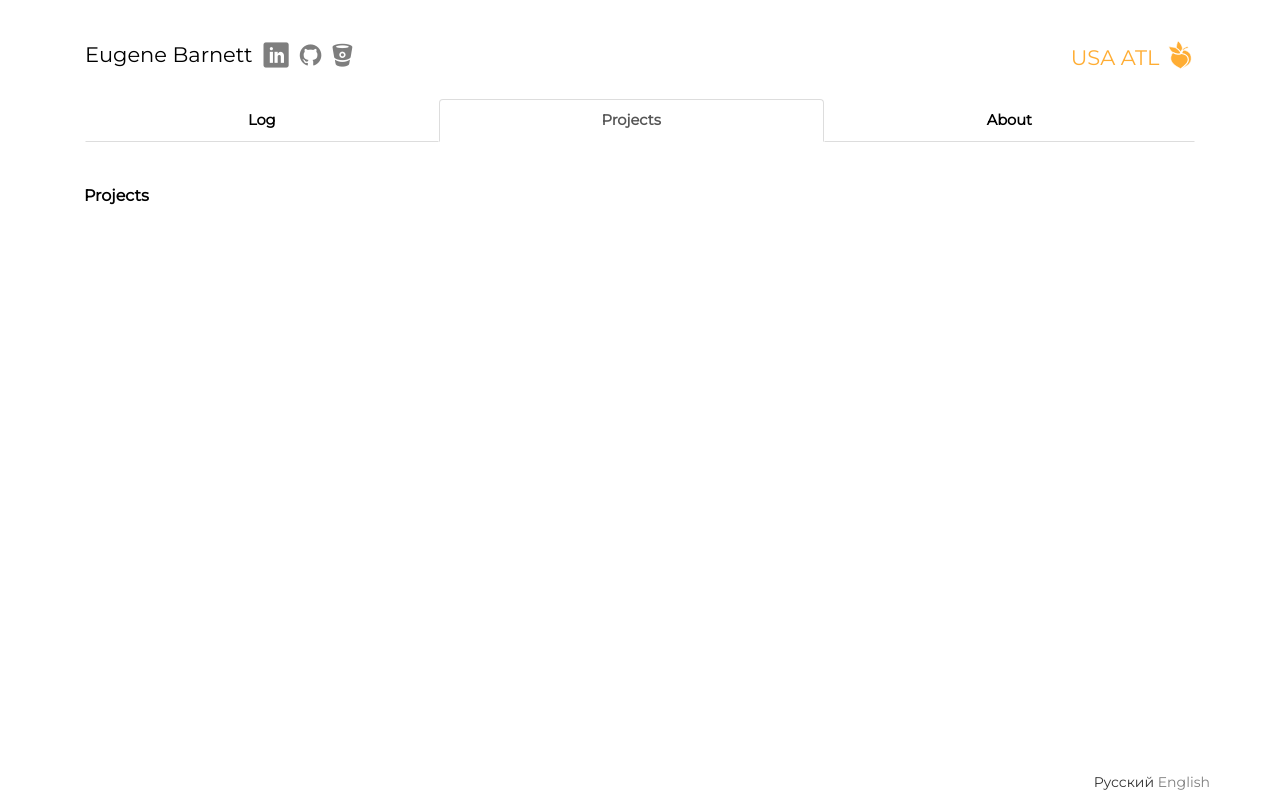
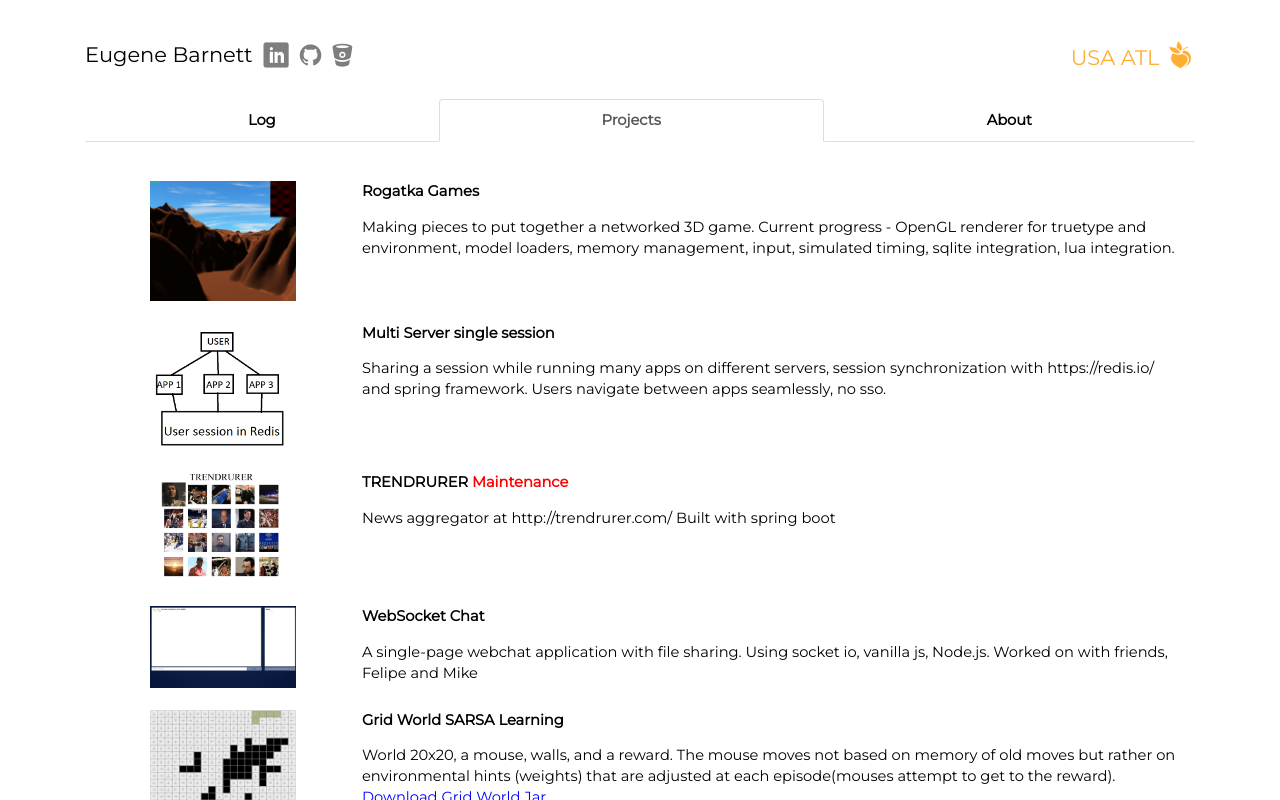
Before and after one commit to awesomekosm/awesomekosm.github.io, a plain HTML site: page index.html in a window 1280 px wide. Both pictures are taken after a click on the link "Projects". Shown: the top 800 px of the page. Drawn offline with nearby package versions, Linux system fonts and the light colour scheme; a small style sheet from the web is missing; files whose address does not match are found by name; a web font is replaced by a local one.

Commit message:
Added project section
-renderProjectList
--takes a script template and generates
--a list of projects from json list in
--list.js
--Done in case I move this project to
--be a deployable with services serving
--json

```diff
--- a/css/global.css
+++ b/css/global.css
@@ -152,8 +152,49 @@
     max-width: 30px;
 }
 
+#projects-list {
+    list-style-type: none;
+    padding: 0;
+    margin-top: 1em;
+    max-width: 100em;
+}
+
+#projects-list .project-info{
+    padding-left: 0;
+}
+
+#projects-list .download-link:hover > p{
+    color: blue;
+}
+
+#projects-list a {
+    display: inline-block;
+    text-align: center;
+}
+
+#projects-list li img {
+    max-width: 10em;
+    max-height: 10em;
+    padding: 0;
+}
+
+#projects-list .project-title {
+    margin-bottom: 1em;
+    font-weight: bold;
+}
+
+#projects-list li {
+    padding: 0.75em 0;
+    overflow: auto;
+    transition: background 0.5s;
+}
+
+#projects-list li:hover {
+    background: #eee;
+}
+
 a, a:hover, a:active, a:visited, a:focus {
-    text-decoration:none;
+    text-decoration: none;
 }
 
 h3 {
--- a/index.html
+++ b/index.html
@@ -22,6 +22,7 @@
                 crossorigin="anonymous"></script>
         <script src="js/w3.js"></script>
         <script src="js/highlight.pack.js"></script>
+        <script src="projects/list.js"></script>
 
     </head>
     <body>
@@ -34,7 +35,7 @@
                     <a href="https://bitbucket.org/TotallyEMB"><i class="icon-bitbucket links"></i></a>&nbsp;
                 </span>
                 <a href="https://goo.gl/maps/gDaJPB1ysvC2" target="_blank">
-                    <span class="pull-right larger-font" >
+                    <span class="pull-right larger-font">
                         <span style="color: #ff9800cc;" translate="tr.zone">USA ATL</span>
                         <img class="peach" src="css/icons/peach.svg">
                     </span>
@@ -68,8 +69,7 @@
                     </div>
                 </div>
                 <div id="projects" class="tab-pane overflow-auto">
-                    <h3 translate="tr.projects">Projects</h3>
-                    <p></p>
+                    <ul id="projects-list"></ul>
                 </div>
                 <div id="about" class="tab-pane overflow-auto">
                     <h3 translate="tr.about">About</h3>
@@ -122,6 +122,7 @@
                     hljs.initHighlighting();
                     logExpandCss();
                     jumpToHash();
+                    renderProjectList();
                 });
             });
 
@@ -269,6 +270,37 @@
                     toast.animate({opacity: 0.0}, "fast");
                 }, 2000);
             }
+
+            function renderProjectList() {
+                var projectTemplate = $('#project-template').text().split(/\$\{(.+?)\}/g);
+
+                function render(props) {
+                    //https://stackoverflow.com/a/39065147
+                    return function (tok, i) {
+                        return (i % 2) ? props[tok] : tok;
+                    };
+                }
+
+                var projectListElem = $("#projects-list");
+
+                projectListElem.append(projectList.map(function (project) {
+                    return projectTemplate.map(render(project)).join('');
+                }));
+            }
+        </script>
+
+        <script id="project-template" type="text/project-template">
+            <li>
+                <a class="hidden-xs col-sm-3"  href="${href}" target="_blank" style="${linkStyle}">
+                    <img src="${imageLink}"/>
+                </a>
+                <div class="col-sm-9 project-info">
+                    <a href="${href}" target="_blank" class="download-link" style="${linkStyle}">
+                        <p class="project-title">${title}</p>
+                    </a>
+                    <p class="project-description">${description}</p>
+                </div>
+            </li>
         </script>
     </body>
 </html>
--- /dev/null
+++ b/projects/list.js
@@ -0,0 +1,74 @@
+var sudokuSolver = {
+    href: 'https://github.com/Z-EMB/SudokuSolver',
+    imageLink: 'projects/ss.png',
+    title: 'Sudoku Solver',
+    description: 'Iterating over a game board and applying strategies for solving the puzzle <a href="projects/SudokuSolverEXE.zip" style="color:blue">Download Binary Win32</a>'
+};
+
+var decisionTree = {
+    href: 'https://github.com/Z-EMB/DecisionTree',
+    imageLink: 'projects/dt.png',
+    title: 'Decision Tree',
+    description: 'Reads behavior tree from a custom XML, builds in-memory representation and provides a method by which user can input an event and the program will respond with appropriate response. <a href="projects/DecisionTree.zip" style="color:blue">Download Binary Win32</a>'
+};
+
+var connect4 = {
+    href: 'https://github.com/Z-EMB/Connect4',
+    imageLink: 'projects/connect4.png',
+    title: 'Connect 4',
+    description: 'Min-Max algorithm to play a connect 4 game, human vs ai or human vs human. Input width, height, #in row to win, and time to run recursion (ignored) <a href="projects/Connect4EXE.zip" style="color:blue">Download Binary Win32</a>'
+};
+
+var ann = {
+    linkStyle: 'pointer-events: none;',
+    imageLink: 'projects/ann.png',
+    title: 'Number Recognition ANN',
+    description: 'Forward and back propagate to adjust the weight for the training phase on 8x8 bitmap numbers 0-9. Forward propagate arbitrary 8x8 bitmap character to receive a guess after the training is complete. Training has parameters such as number of input nodes, output nodes, hidden layers, size of each hidden layer, a learning constant'
+};
+
+var gridworldSarsa = {
+    href: 'https://github.com/Z-EMB/SARSA-Learning',
+    imageLink: 'projects/gridworld.png',
+    title: 'Grid World SARSA Learning',
+    description: 'World 20x20, a mouse, walls, and a reward. The mouse moves not based on memory of old moves but rather on environmental hints (weights) that are adjusted at each episode(mouses attempt to get to the reward). <a href="projects/GridworldJAR.zip" style="color:blue">Download Grid World Jar</a> <iframe height="175" src="https://www.youtube.com/embed/3F7OTI1TB_k" frameborder="0" style="display: inherit; margin-top:1em" allow="autoplay; encrypted-media" allowfullscreen></iframe>'
+};
+
+var chat = {
+    href: 'https://github.com/Z-EMB/Chat',
+    imageLink: 'projects/chat.png',
+    title: 'WebSocket Chat',
+    description: 'A single-page webchat application with file sharing. Using socket io, vanilla js, Node.js. Worked on with friends, Felipe and Mike'
+};
+
+var trendrurer = {
+    linkStyle: 'pointer-events: none;',
+    imageLink: 'projects/trendrurer.png',
+    title: 'TRENDRURER <span style="color:red">Maintenance</span>',
+    description: 'News aggregator at http://trendrurer.com/ Built with spring boot'
+};
+
+var multisession  = {
+    href: 'https://bitbucket.org/TotallyEMB/redismultiwarsession',
+    imageLink: 'projects/redissession.png',
+    title: 'Multi Server single session',
+    description: 'Sharing a session while running many apps on different servers, session synchronization with https://redis.io/ and spring framework. Users navigate between apps seamlessly, no sso.'
+};
+
+var rogatka = {
+    linkStyle: 'pointer-events: none;',
+    imageLink: 'projects/untitled.png',
+    title: 'Rogatka Games',
+    description: 'Making pieces to put together a networked 3D game. Current progress - OpenGL renderer for truetype and environment, model loaders, memory management, input, simulated timing, sqlite integration, lua integration.'
+};
+
+var projectList = [
+    rogatka,
+    multisession,
+    trendrurer,
+    chat,
+    gridworldSarsa,
+    ann,
+    connect4,
+    decisionTree,
+    sudokuSolver
+];
```
Also changed, not shown: projects/ann.png (added), projects/chat.png (added), projects/connect4.PNG (added), projects/dt.png (added), projects/gridworld.png (added), projects/redissession.png (added), projects/ss.png (added), projects/trendrurer.png (added), projects/untitled.png (added), 4 other files.
